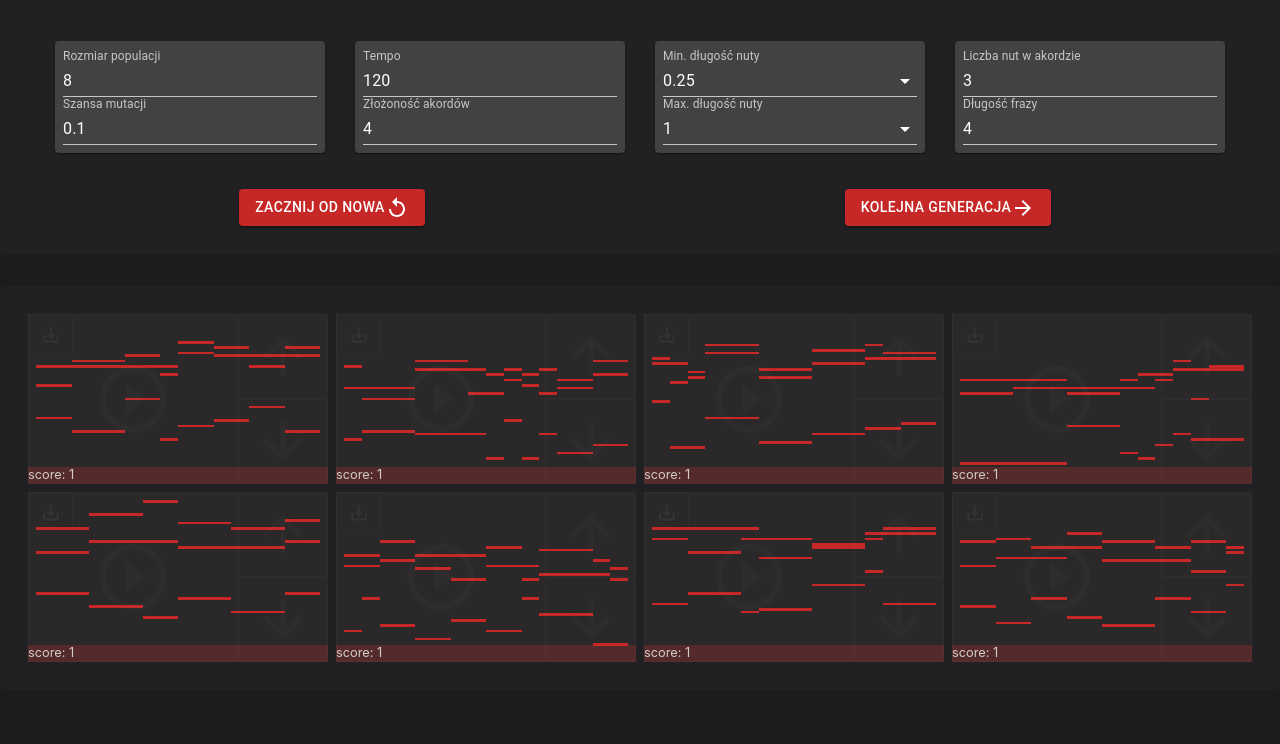
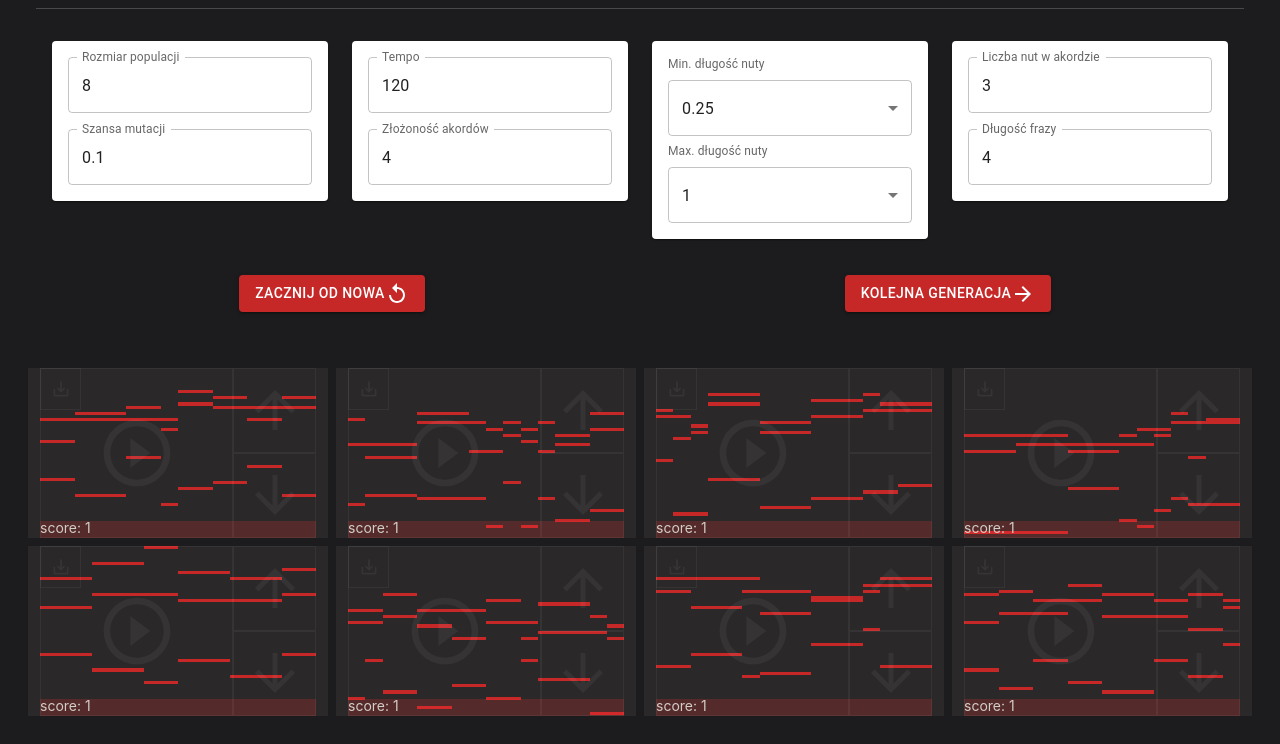
Before and after one commit to TheCommonCold/midi-generator, a React app: page / in a window 1280 px wide. Shown: the part 78-822 px from the top of the page. Before the commit the page ends 800 px from the top, so only its background shows below. Built offline with nearby package versions, Linux system fonts and the light colour scheme.

Commit message:
Repo refresh

```diff
--- a/src/components/App.js
+++ b/src/components/App.js
@@ -1,17 +1,10 @@
 import Grid from './Grid'
 import ControlPanel from './ControlPanel'
-import Test from './Test'
 import '../style/App.css';
-import {
-  BrowserRouter as Router,
-  Switch,
-  Route,
-} from "react-router-dom";
 
-import { createMuiTheme } from '@material-ui/core/styles';
-import { ThemeProvider } from '@material-ui/styles';
+import { ThemeProvider, createTheme } from '@mui/material/styles';
 
-const theme = createMuiTheme({
+const theme = createTheme({
   palette: {
     type: 'dark',
     primary: {
@@ -28,16 +21,7 @@ function App() {
   return (
     <ThemeProvider theme={theme}>
       <ControlPanel/>
-      <Router>
-        <Switch>
-          <Route path="/test">
-            <Test />
-          </Route>
-          <Route path="/">
-            <Grid />
-          </Route>
-        </Switch>
-      </Router>
+      <Grid />
     </ThemeProvider>
   );
 }
--- a/src/components/ControlPanel.jsx
+++ b/src/components/ControlPanel.jsx
@@ -1,5 +1,5 @@
 import React, { useEffect, useState } from "react";
-import { Jumbotron, Container, Row, Col } from "reactstrap";
+import { Container, Row, Col } from "reactstrap";
 import { useDispatch } from "react-redux";
 import {
   Button,
@@ -8,8 +8,8 @@ import {
   MenuItem,
   InputLabel,
   Card,
-} from "@material-ui/core";
-import ReplayIcon from "@material-ui/icons/Replay";
+} from "@mui/material/";
+import ReplayIcon from "@mui/icons-material/Replay";
 import { createPopulation } from "../genetic/population";
 import { addSpeciman, deletePopulation } from "../actions/populationActions";
 import NewGeneration from "./NewGeneration";
@@ -77,17 +77,17 @@ function ControlPanel() {
   }, [state]);
 
   return (
-    <Jumbotron className="p-4">
+    <Container className="p-4">
       <Container>
         <Row>
           <h2>Pokolenie: {generation}</h2>
         </Row>
         <hr />
         <Row className="p-3">
-          <Col className="pb-1" style={{ "min-width": "200px" }}>
-            <Card className="p-2">
+          <Col className="pb-1" style={{ minWidth: "200px" }}>
+            <Card className="p-3">
               <TextField
-                className="w-100"
+                className="w-100 pb-3"
                 InputProps={{ inputProps: { min: 1 } }}
                 name="populationSize"
                 label="Rozmiar populacji"
@@ -106,10 +106,10 @@ function ControlPanel() {
               />
             </Card>
           </Col>
-          <Col className="pb-3" style={{ "min-width": "200px" }}>
-            <Card className="p-2">
+          <Col className="pb-3" style={{ minWidth: "200px" }}>
+            <Card className="p-3">
               <TextField
-                className="w-100"
+                className="w-100 pb-3"
                 InputProps={{ inputProps: { min: 1 } }}
                 name="tempo"
                 label="Tempo"
@@ -130,11 +130,10 @@ function ControlPanel() {
               />
             </Card>
           </Col>
-          <Col className="pb-3" style={{ "min-width": "200px" }}>
-            <Card className="p-2">
-              <InputLabel className="m-0" shrink>
-                Min. długość nuty
-              </InputLabel>
+          <Col className="pb-3" style={{ minWidth: "200px" }}>
+            <Card className="p-3">
+              <div className="pb-2">
+                <InputLabel shrink>Min. długość nuty</InputLabel>
                 <Select
                   className="w-100"
                   name="windowmin"
@@ -151,9 +150,9 @@ function ControlPanel() {
                     else return null;
                   })}
                 </Select>
-              <InputLabel className="m-0" shrink>
-                Max. długość nuty
-              </InputLabel>
+              </div>
+              <div>
+                <InputLabel shrink>Max. długość nuty</InputLabel>
                 <Select
                   className="w-100"
                   name="windowmax"
@@ -170,12 +169,13 @@ function ControlPanel() {
                     else return null;
                   })}
                 </Select>
+              </div>
             </Card>
           </Col>
-          <Col className="pb-3" style={{ "min-width": "200px" }}>
-            <Card className="p-2">
+          <Col className="pb-3" style={{ minWidth: "200px" }}>
+            <Card className="p-3">
               <TextField
-                className="w-100"
+                className="w-100 pb-3"
                 InputProps={{ inputProps: { min: 1, max: 10 } }}
                 disabled={disabled}
                 name="numberOfNotes"
@@ -224,7 +224,7 @@ function ControlPanel() {
           </Col>
         </Row>
       </Container>
-    </Jumbotron>
+    </Container>
   );
 }
 
--- a/src/components/DisplayNotes.jsx
+++ b/src/components/DisplayNotes.jsx
@@ -1,5 +1,4 @@
 import React, { useEffect, useState } from "react";
-import { Row } from "reactstrap";
 
 export function DisplayNotes({ progression, max, min }) {
   const [cols, setCols] = useState([]);
@@ -54,7 +53,7 @@ export function DisplayNotes({ progression, max, min }) {
     }
     setCols(cols);
   }, [progression, max, min]);
-  return <Row className="w-100 m-0 h-100">{cols}</Row>;
+  return <div className="d-flex h-100">{cols}</div>;
 }
 
 export default React.memo(DisplayNotes);
--- a/src/components/Grid.jsx
+++ b/src/components/Grid.jsx
@@ -1,6 +1,6 @@
 import React, { useState, useEffect } from "react";
 import MidiDisplay from "./MidiDisplay";
-import { Jumbotron, Container, Row, Col } from "reactstrap";
+import { Container, Row, Col } from "reactstrap";
 import { useSelector } from "react-redux";
 
 function Grid() {
@@ -38,7 +38,7 @@ function Grid() {
   );
 
   return (
-    <Jumbotron className="p-4">
+    <Container className="p-4">
       <Container>
         {populationFormatted.map((row, i) => {
           return (
@@ -46,9 +46,9 @@ function Grid() {
               {row.map((progression, j) => {
                 return (
                   <Col
-                    className="m-1 midi-field p-2 pb-3"
+                    className="m-1 midi-field"
                     key={j}
-                    style={{ height: "170px", "min-width": "150px" }}
+                    style={{ height: "170px", minWidth: "150px" }}
                   >
                     <MidiDisplay
                       progression={progression}
@@ -63,7 +63,7 @@ function Grid() {
           );
         })}
       </Container>
-    </Jumbotron>
+    </Container>
   );
 }
 
--- a/src/components/MidiDisplay.jsx
+++ b/src/components/MidiDisplay.jsx
@@ -1,11 +1,11 @@
 import React, {useEffect} from "react";
-import { Container, Row } from "reactstrap";
+import { Container } from "reactstrap";
 import { useDispatch } from "react-redux";
-import PlayCircleOutlineIcon from "@material-ui/icons/PlayCircleOutline";
-import PauseCircleOutlineIcon from "@material-ui/icons/PauseCircleOutline";
-import SaveAltIcon from "@material-ui/icons/SaveAlt";
-import ArrowUpwardIcon from "@material-ui/icons/ArrowUpward";
-import ArrowDownwardIcon from "@material-ui/icons/ArrowDownward";
+import PlayCircleOutlineIcon from "@mui/icons-material/PlayCircleOutline";
+import PauseCircleOutlineIcon from "@mui/icons-material/PauseCircleOutline";
+import SaveAltIcon from "@mui/icons-material/SaveAlt";
+import ArrowUpwardIcon from "@mui/icons-material/ArrowUpward";
+import ArrowDownwardIcon from "@mui/icons-material/ArrowDownward";
 
 import DisplayNotes from "./DisplayNotes";
 import {
@@ -61,8 +61,8 @@ function MidiDisplay({ progression, index, max, min }) {
   scoreMeter.reverse();
 
   return (
-    <Container className="p-0 h-100">
-      <Row className="w-100 m-0 h-100">
+    <Container className="p-0 h-100 position-relative">
+      <div className="w-100 m-0 h-100">
         <DisplayNotes
           color="#c62828"
           progression={progression}
@@ -101,29 +101,7 @@ function MidiDisplay({ progression, index, max, min }) {
         <div className="score">
           <small className="score-text">score: {progression.score}</small>
         </div>
-      </Row>
-      {/* <Row>
-        <Col sm={3}>
-          <small>
-            Score
-          </small>
-        </Col>
-        <Col sm={1} className='pl-2'>
-          <small>
-            {progression.score}
-          </small>
-        </Col>
-        <Col className='pl-2'>
-        <Slider
-          aria-labelledby="discrete-slider"
-          valueLabelDisplay="auto"
-          min={0}
-          max={100}
-          onChange={setScore}
-          value={progression.score}
-        />
-        </Col>
-      </Row> */}
+      </div>
     </Container>
   );
 }
--- a/src/components/NewGeneration.jsx
+++ b/src/components/NewGeneration.jsx
@@ -1,7 +1,7 @@
 import React from 'react';
-import {Button} from '@material-ui/core';
+import {Button} from '@mui/material';
 import { useSelector, useDispatch } from 'react-redux'
-import ArrowForwardIcon from '@material-ui/icons/ArrowForward';
+import ArrowForwardIcon from '@mui/icons-material/ArrowForward';
 
 import { newGeneration} from '../genetic/population'
 import {addSpeciman, deletePopulation} from '../actions/populationActions'
--- a/src/components/Test.jsx
+++ /dev/null
@@ -1,61 +0,0 @@
-import React, {useEffect, useState} from 'react';
-import MidiDisplay from './MidiDisplay';
-import {Jumbotron, Container, Row, Col} from 'reactstrap'
-import { useSelector } from 'react-redux'
-
-import { cross } from '../genetic/population'
-
-function Test() {
-
-    const [child, setChild] = useState(null)
-    const population = useSelector(state => {
-        return state.population
-    })
-
-    useEffect(() => {
-        if(population.length>1){
-            setChild(cross(population[0], population[1]))
-        }
-      }, [population]);
-    // population[0].notes = population[0].notes.map(x=>x.map(x=>50))
-    // population[0].notes2 = population[0].notes2.map(x=> x= new Note(50, x.start, x.duration))
-
-if (!child){
-    return null
-}
-  return (
-    <Jumbotron>
-        <Container>
-            <Row className='p-3'>
-                <Col><h2>Debug</h2></Col>
-            </Row>
-            <Row className='p-3'>
-                <h4>Parent 1:</h4>
-            </Row>
-            <Row>
-                <Col style={{height:"300px"}}>
-                    <MidiDisplay progression={population[0]} index={0}/>
-                </Col>
-            </Row>
-            <Row className='p-3'>
-                <h4>Parent 2:</h4>
-            </Row>
-            <Row>
-                <Col style={{height:"300px"}}>
-                    <MidiDisplay progression={population[1]} index={1}/>
-                </Col>
-            </Row>
-            <Row className='p-3'>
-                <h4>Child:</h4>
-            </Row>
-            <Row>
-                <Col style={{height:"300px"}}>
-                    <MidiDisplay progression={child}/>
-                </Col>
-            </Row>
-        </Container>
-    </Jumbotron>
-  );
-}
-
-export default Test;
--- a/src/genetic/progression.js
+++ b/src/genetic/progression.js
@@ -55,6 +55,8 @@ export class Progression {
   }
 
   play(callback) {
+    console.log("play")
+    Tone.start()
     synth.sync();
     if (Tone.Transport.state === "stopped") {
       setPlaying(1);
--- a/src/style/App.css
+++ b/src/style/App.css
@@ -14,7 +14,7 @@
     top: 0;
     z-index: 2;
     cursor: pointer;
-    color: rgba(255, 255, 255, 0.02);
+    color: rgba(255, 255, 255, 0.05);
 }
 
 .score{
@@ -43,7 +43,7 @@
   top: 0;
   z-index: 2;
   cursor: pointer;
-  color: rgba(255, 255, 255, 0.02);
+  color: rgba(255, 255, 255, 0.05);
 }
 
 .down-vote{
@@ -54,11 +54,11 @@
   bottom: 0;
   z-index: 2;
   cursor: pointer;
-  color: rgba(255, 255, 255, 0.02);
+  color: rgba(255, 255, 255, 0.05);
 }
 
 .border-color{
-  border: 1px solid rgba(255, 255, 255, 0.02);
+  border: 1px solid rgba(255, 255, 255, 0.05);
 }
 
 .download{
```
Also changed, not shown: package.json (+20 -20 lines), src/tests/App.test.js (deleted, +0 -8 lines), .github/workflows/main.yml, 2 other files. Lines whose indentation alone changed are shown as unchanged.
